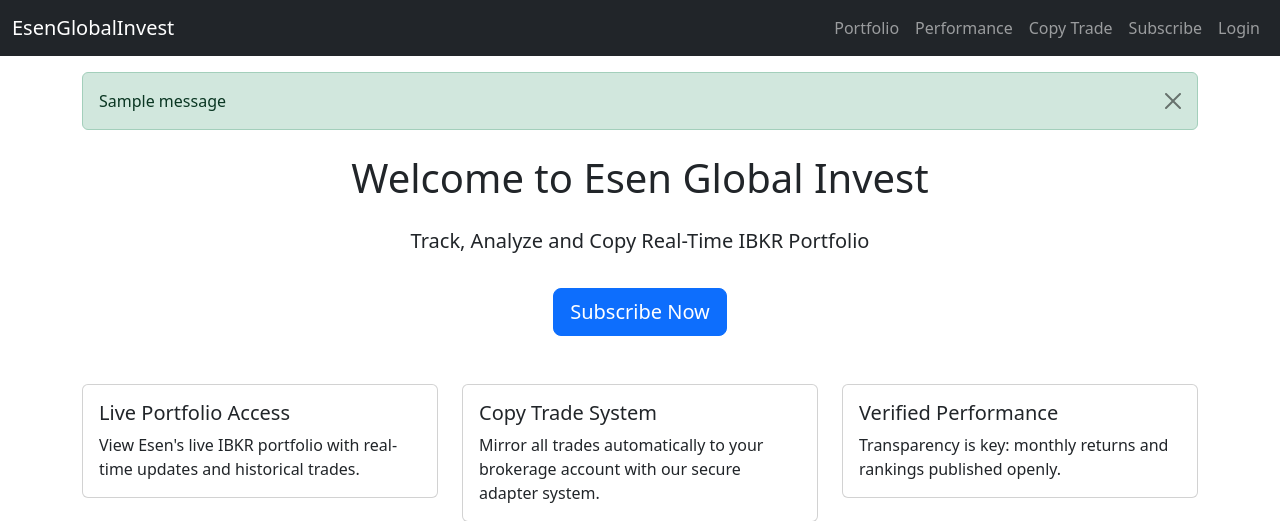
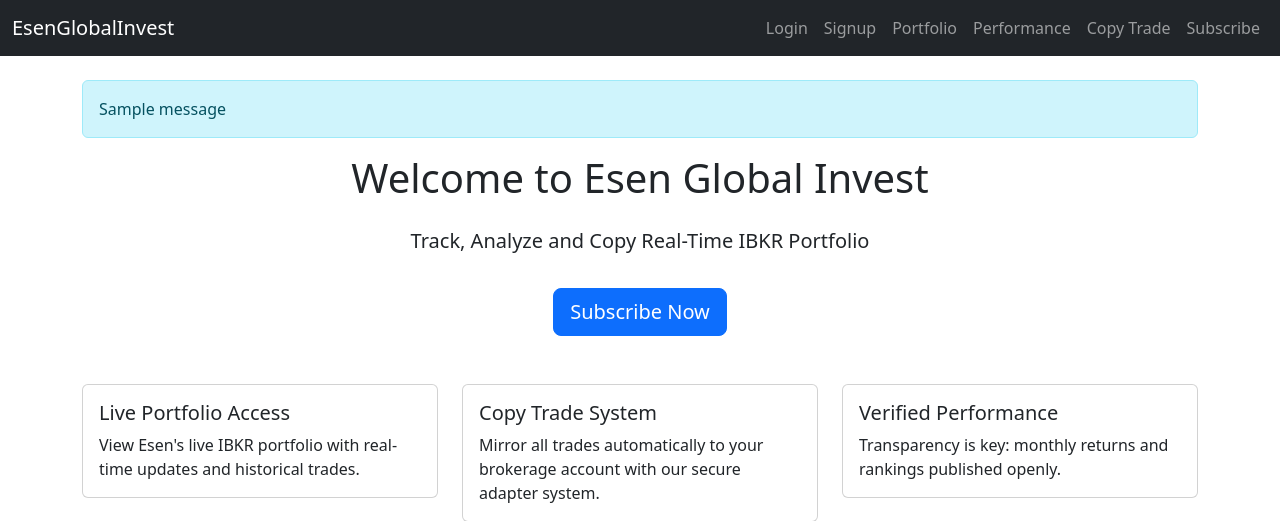
Before and after one commit to mustafaesen111/web2, a Flask app: template templates/home.html in a window 1280 px wide. Shown: the top 521 px of the page. Run offline with Flask 3, Linux system fonts and the light colour scheme; the template is opened without the code that fills it: most values are stand-ins (such as "Sample title", 1, 10 or a date in 2020); one stand-in notice (Sample message) is shown.

Commit message:
Update layout.html

```diff
--- a/templates/layout.html
+++ b/templates/layout.html
@@ -1,46 +1,54 @@
 <!DOCTYPE html>
 <html lang="en">
 <head>
-    <meta charset="UTF-8" />
-    <meta name="viewport" content="width=device-width, initial-scale=1" />
+    <meta charset="UTF-8">
+    <meta name="viewport" content="width=device-width, initial-scale=1.0">
     <title>{% block title %}Esen Global Invest{% endblock %}</title>
-    <link href="https://cdn.jsdelivr.net/npm/bootstrap@5.3.0/dist/css/bootstrap.min.css" rel="stylesheet" />
-    <link rel="stylesheet" href="{{ url_for('static', filename='css/style.css') }}" />
+    <link href="https://cdn.jsdelivr.net/npm/bootstrap@5.3.0/dist/css/bootstrap.min.css" rel="stylesheet">
+    <link rel="stylesheet" href="{{ url_for('static', filename='css/style.css') }}">
 </head>
 <body>
     <nav class="navbar navbar-expand-lg navbar-dark bg-dark">
         <div class="container-fluid">
             <a class="navbar-brand" href="/">EsenGlobalInvest</a>
-            <button class="navbar-toggler" type="button" data-bs-toggle="collapse" data-bs-target="#navbarNav" aria-controls="navbarNav" aria-expanded="false" aria-label="Toggle navigation">
+            <button class="navbar-toggler" type="button" data-bs-toggle="collapse" data-bs-target="#navbarNav">
                 <span class="navbar-toggler-icon"></span>
             </button>
             <div class="collapse navbar-collapse" id="navbarNav">
                 <ul class="navbar-nav ms-auto">
+                    {% if current_user.is_authenticated %}
+                        <li class="nav-item">
+                            <span class="nav-link">Hi, {{ current_user.email }}</span>
+                        </li>
+                        <li class="nav-item">
+                            <a class="nav-link" href="/logout">Logout</a>
+                        </li>
+                    {% else %}
+                        <li class="nav-item">
+                            <a class="nav-link" href="/login">Login</a>
+                        </li>
+                        <li class="nav-item">
+                            <a class="nav-link" href="/signup">Signup</a>
+                        </li>
+                    {% endif %}
                     <li class="nav-item"><a class="nav-link" href="/portfolio">Portfolio</a></li>
                     <li class="nav-item"><a class="nav-link" href="/performance">Performance</a></li>
                     <li class="nav-item"><a class="nav-link" href="/copy-trade">Copy Trade</a></li>
                     <li class="nav-item"><a class="nav-link" href="/subscribe">Subscribe</a></li>
-                    <li class="nav-item"><a class="nav-link" href="/login">Login</a></li>
                 </ul>
             </div>
         </div>
     </nav>
 
-    <!-- Flash messages -->
-    {% with messages = get_flashed_messages(with_categories=true) %}
-      {% if messages %}
-        <div class="container mt-3">
-          {% for category, message in messages %}
-            <div class="alert alert-{{ category }} alert-dismissible fade show" role="alert">
-              {{ message }}
-              <button type="button" class="btn-close" data-bs-dismiss="alert" aria-label="Close"></button>
-            </div>
-          {% endfor %}
-        </div>
-      {% endif %}
-    {% endwith %}
+    <main class="container mt-4">
+        {% with messages = get_flashed_messages() %}
+            {% if messages %}
+                {% for message in messages %}
+                    <div class="alert alert-info">{{ message }}</div>
+                {% endfor %}
+            {% endif %}
+        {% endwith %}
 
-    <main class="container mt-4">
         {% block content %}{% endblock %}
     </main>
 
```
